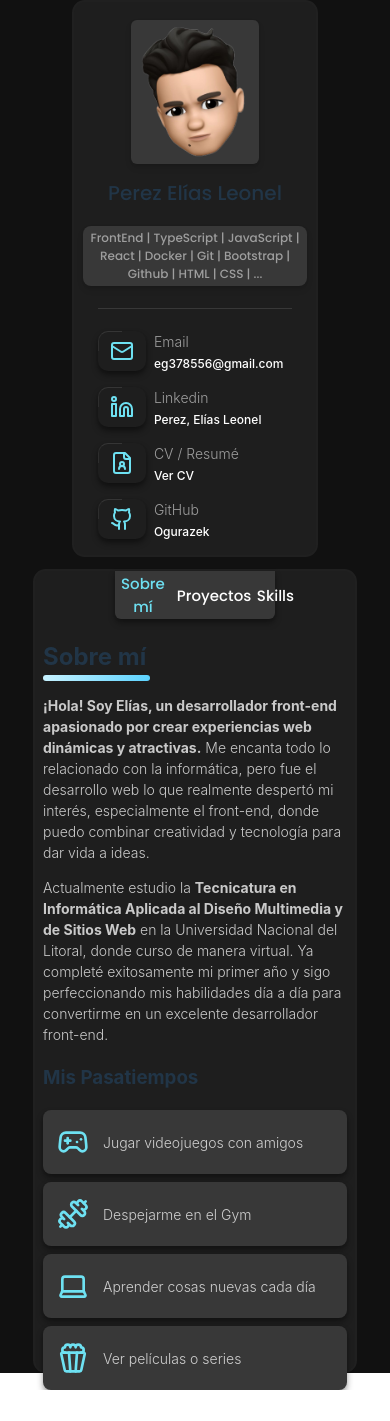
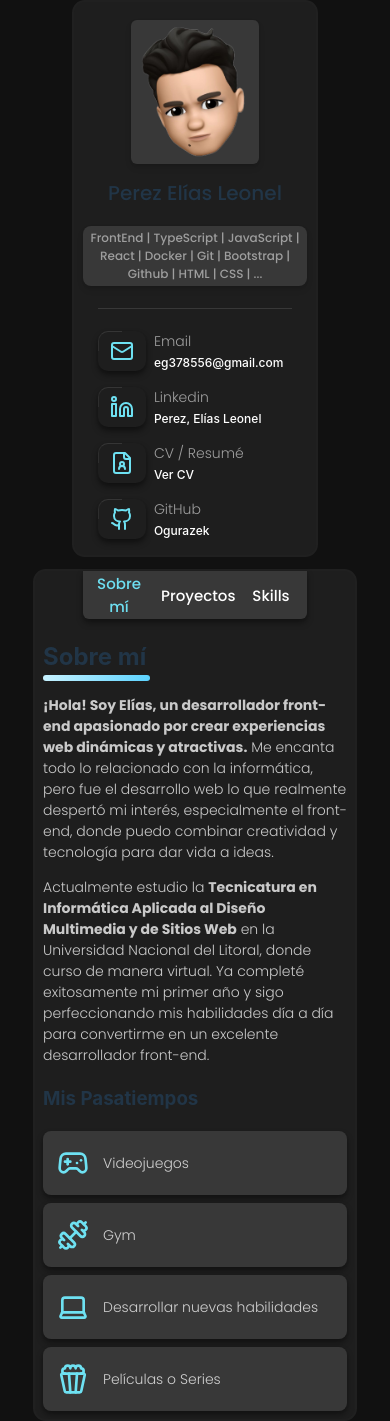
Before and after one commit to Ogurazek/portfolio, a React (Vite) app: page / in a window 390 px wide. Before the commit the page ends 1390 px from the top, so only its background shows below. Built offline with nearby package versions, Linux system fonts and the light colour scheme.

Commit message:
Responsividad Finalizada

```diff
--- a/index.html
+++ b/index.html
@@ -2,7 +2,7 @@
 <html lang="en">
   <head>
     <meta charset="UTF-8" />
-    <link rel="icon" type="image/svg+xml" href="/ProfileIMG.png" />
+    <link rel="icon" type="image/svg+xml" href="/public/profileIMG.png" />
     <meta name="viewport" content="width=device-width, initial-scale=1.0" />
     <title>Portfolio Perez Elías</title>
   </head>
--- a/src/components/AboutMe/aboutMe.module.css
+++ b/src/components/AboutMe/aboutMe.module.css
@@ -1,3 +1,5 @@
+@import url("https://fonts.googleapis.com/css2?family=Josefin+Sans:ital,wght@0,100..700;1,100..700&family=Poppins:ital,wght@0,100;0,200;0,300;0,400;0,500;0,600;0,700;0,800;0,900;1,100;1,200;1,300;1,400;1,500;1,600;1,700;1,800;1,900&display=swap");
+
 .line {
   width: 6.7rem;
   height: 6px;
@@ -15,6 +17,7 @@ p {
   font-weight: 300;
   font-size: 14px;
   color: rgba(255, 255, 255, 0.76);
+  font-family: "Poppins", serif;
 }
 
 .aboutMe {
@@ -36,3 +39,11 @@ p {
     gap: 8px;
   }
 }
+@media (max-width: 768px) and (max-height: 1024px) {
+  .containerPasatiempo {
+    gap: 8px;
+    display: flex;
+    justify-content: center;
+    align-items: center;
+  }
+}
--- a/src/components/AboutMe/aboutme.tsx
+++ b/src/components/AboutMe/aboutme.tsx
@@ -19,10 +19,10 @@ export default function AboutMe() {
                 </p>
                 <h3>Mis Pasatiempos</h3>
                 <section className={styles.containerPasatiempo}>
-                    <CardAboutMe descripción={"Jugar videojuegos con amigos"} icon={<Gamepad2 size={32} color="#6ee1f2" />} />
-                    <CardAboutMe descripción={"Despejarme en el Gym"} icon={<Dumbbell size={32} color="#6ee1f2" />} />
-                    <CardAboutMe descripción={"Aprender cosas nuevas cada día"} icon={<Laptop size={32} color="#6ee1f2" />} />
-                    <CardAboutMe descripción={"Ver películas o series"} icon={<Popcorn size={32} color="#6ee1f2" />} />
+                    <CardAboutMe descripción={"Videojuegos"} icon={<Gamepad2 size={32} color="#6ee1f2" />} />
+                    <CardAboutMe descripción={"Gym"} icon={<Dumbbell size={32} color="#6ee1f2" />} />
+                    <CardAboutMe descripción={"Desarrollar nuevas habilidades"} icon={<Laptop size={32} color="#6ee1f2" />} />
+                    <CardAboutMe descripción={"Películas o Series"} icon={<Popcorn size={32} color="#6ee1f2" />} />
                 </section>
             </section>
         </>
--- a/src/components/Proyectos/CardProyectos/cardProyectos.module.css
+++ b/src/components/Proyectos/CardProyectos/cardProyectos.module.css
@@ -43,7 +43,7 @@
 }
 
 .containerTitleLeft {
-  width: 85%;
+  width: 75%;
   height: 3rem;
   text-overflow: ellipsis;
 }
@@ -55,12 +55,13 @@
   color: #9e9e9e;
 }
 .containerTitleRight {
-  width: 15%;
+  width: 25%;
   height: 3rem;
   display: flex;
   justify-content: center;
   align-items: center;
   margin-top: 2px;
+  gap: 8px;
 }
 
 .containerDescription {
--- a/src/components/Proyectos/CardProyectos/cardProyectos.tsx
+++ b/src/components/Proyectos/CardProyectos/cardProyectos.tsx
@@ -1,5 +1,5 @@
 import styles from './cardProyectos.module.css';
-import { Eye } from 'lucide-react';
+import { Eye, Github } from 'lucide-react';
 
 
 type CardProyectosProps = {
@@ -7,10 +7,11 @@ type CardProyectosProps = {
     title: string;
     description: string;
     link: string;
+    linkGit: string;
     img: string;
 }
 
-export default function CardProyectos({ tecnologias, title, description, link, img }: CardProyectosProps) {
+export default function CardProyectos({ tecnologias, title, description, link, img, linkGit }: CardProyectosProps) {
     return (
         <>
             <article className={styles.cardContainer} style={{ backgroundImage: `url(${img})` }}>
@@ -21,6 +22,7 @@ export default function CardProyectos({ tecnologias, title, description, link, i
                             <p>{tecnologias}</p>
                         </div>
                         <div className={styles.containerTitleRight}>
+                            <a className={styles.h3pcolor} href={linkGit} target='_blank'><Github size={28} color="#6ee1f2" /></a>
                             <a className={styles.h3pcolor} href={link} target='_blank'><Eye size={28} color="#6ee1f2" /></a>
                         </div>
                     </div>
--- a/src/components/Proyectos/proyectos.module.css
+++ b/src/components/Proyectos/proyectos.module.css
@@ -5,6 +5,24 @@
   flex-wrap: wrap;
   gap: 12px;
   overflow: auto;
+}
+
+@media (max-width: 768px) {
+  .container {
+    height: 45rem;
+    display: flex;
+    justify-content: center;
+    align-items: center;
+  }
+}
+
+@media (max-width: 768px) and (min-height: 901px) and (max-height: 1024px) {
+  .container {
+    height: 26rem;
+    display: flex;
+    justify-content: center;
+    align-items: center;
+  }
 }
 
 .line {
--- a/src/components/Skills/skills.module.css
+++ b/src/components/Skills/skills.module.css
@@ -15,3 +15,10 @@
   gap: 32px;
   align-items: center;
 }
+
+@media (max-width: 768px) {
+  .containerSkills {
+    justify-content: center;
+    display: flex;
+  }
+}
--- a/src/components/cardLinks/LinkCard.module.css
+++ b/src/components/cardLinks/LinkCard.module.css
@@ -45,7 +45,7 @@
   white-space: nowrap;
   overflow: hidden;
   text-overflow: ellipsis;
-  gap: 3px;
+  gap: 2px;
 }
 
 .containerText p,
--- a/src/components/mainContent/mainContent.module.css
+++ b/src/components/mainContent/mainContent.module.css
@@ -1,3 +1,5 @@
+@import url("https://fonts.googleapis.com/css2?family=Josefin+Sans:ital,wght@0,100..700;1,100..700&family=Poppins:ital,wght@0,100;0,200;0,300;0,400;0,500;0,600;0,700;0,800;0,900;1,100;1,200;1,300;1,400;1,500;1,600;1,700;1,800;1,900&display=swap");
+
 .container {
   width: 75%;
   height: 100%;
@@ -18,7 +20,7 @@
   border-radius: 0.8rem;
 }
 
-@media (max-width: 768px) {
+@media (max-width: 768px) and (max-height: 900px) {
   .container {
     height: auto;
     min-width: 20rem;
@@ -30,12 +32,18 @@
   }
   .containerMain {
     width: 100%;
-    height: 50rem;
+    height: 53rem;
     min-width: 0;
     min-height: 0;
     background-color: RGB(30, 30, 30);
     border: 2px solid rgb(32, 32, 32);
     border-radius: 0.8rem;
+  }
+}
+
+@media (max-width: 768px) and (min-height: 901px) and (max-height: 1024px) {
+  .containerMain {
+    height: 30rem;
   }
 }
 
@@ -56,6 +64,15 @@
   box-shadow: 0 4px 6px rgba(0, 0, 0, 0.37), 0 1px 3px rgba(0, 0, 0, 0.06);
   display: flex;
   justify-content: space-evenly;
+}
+
+@media (max-width: 768px) {
+  .header_MC {
+    width: 70%;
+    display: flex;
+    justify-content: center;
+    align-items: center;
+  }
 }
 
 .header_MC button {
--- a/src/index.css
+++ b/src/index.css
@@ -4,6 +4,12 @@
   font-weight: 400;
 
   color-scheme: dark;
+}
+
+@import url("https://fonts.googleapis.com/css2?family=Josefin+Sans:ital,wght@0,100..700;1,100..700&family=Poppins:ital,wght@0,100;0,200;0,300;0,400;0,500;0,600;0,700;0,800;0,900;1,100;1,200;1,300;1,400;1,500;1,600;1,700;1,800;1,900&display=swap");
+
+p {
+  font-family: "Poppins", serif;
 }
 
 a {
```
Also changed, not shown: src/components/Proyectos/proyectos.tsx (+30 -18 lines), public/ProyectoWeb.png (added).
